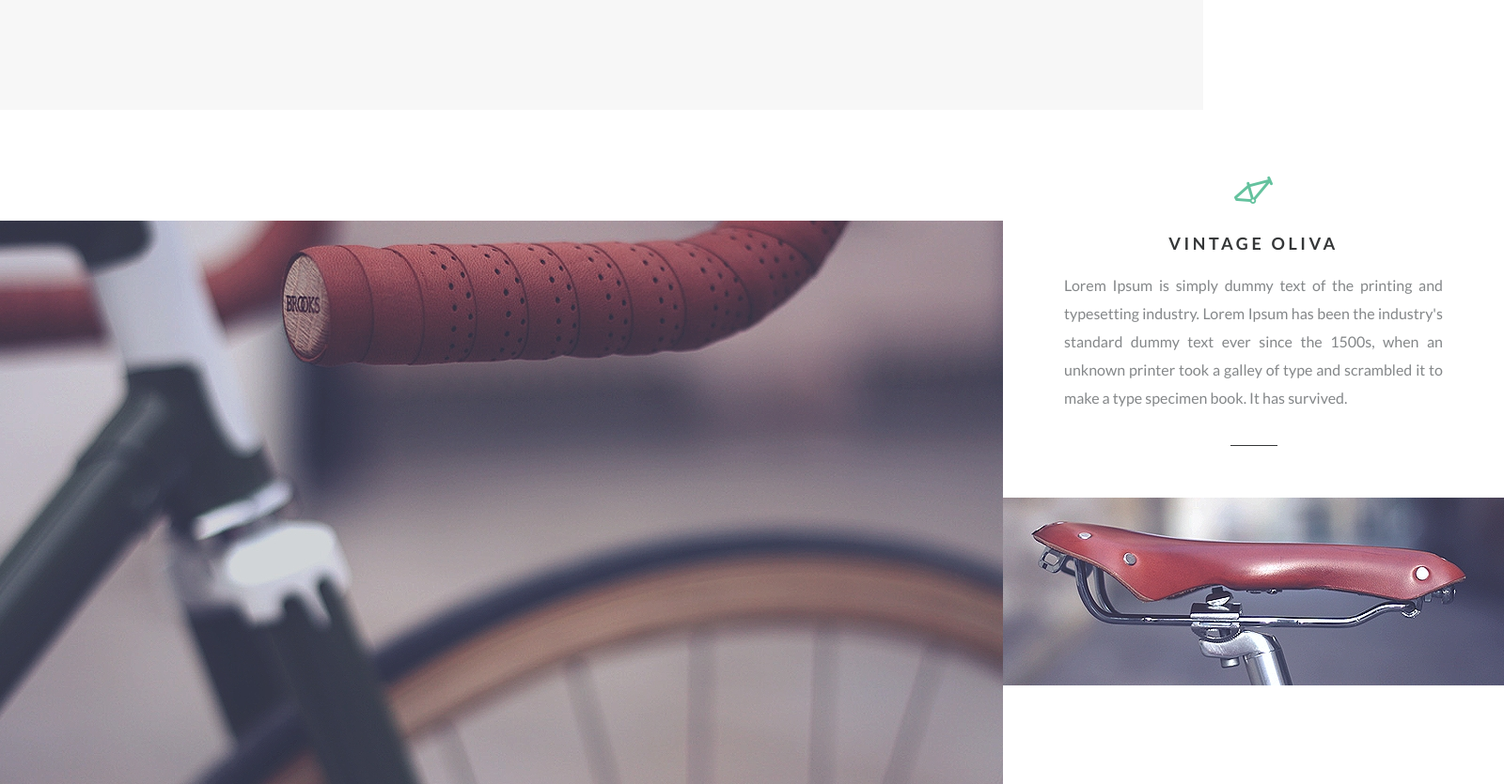
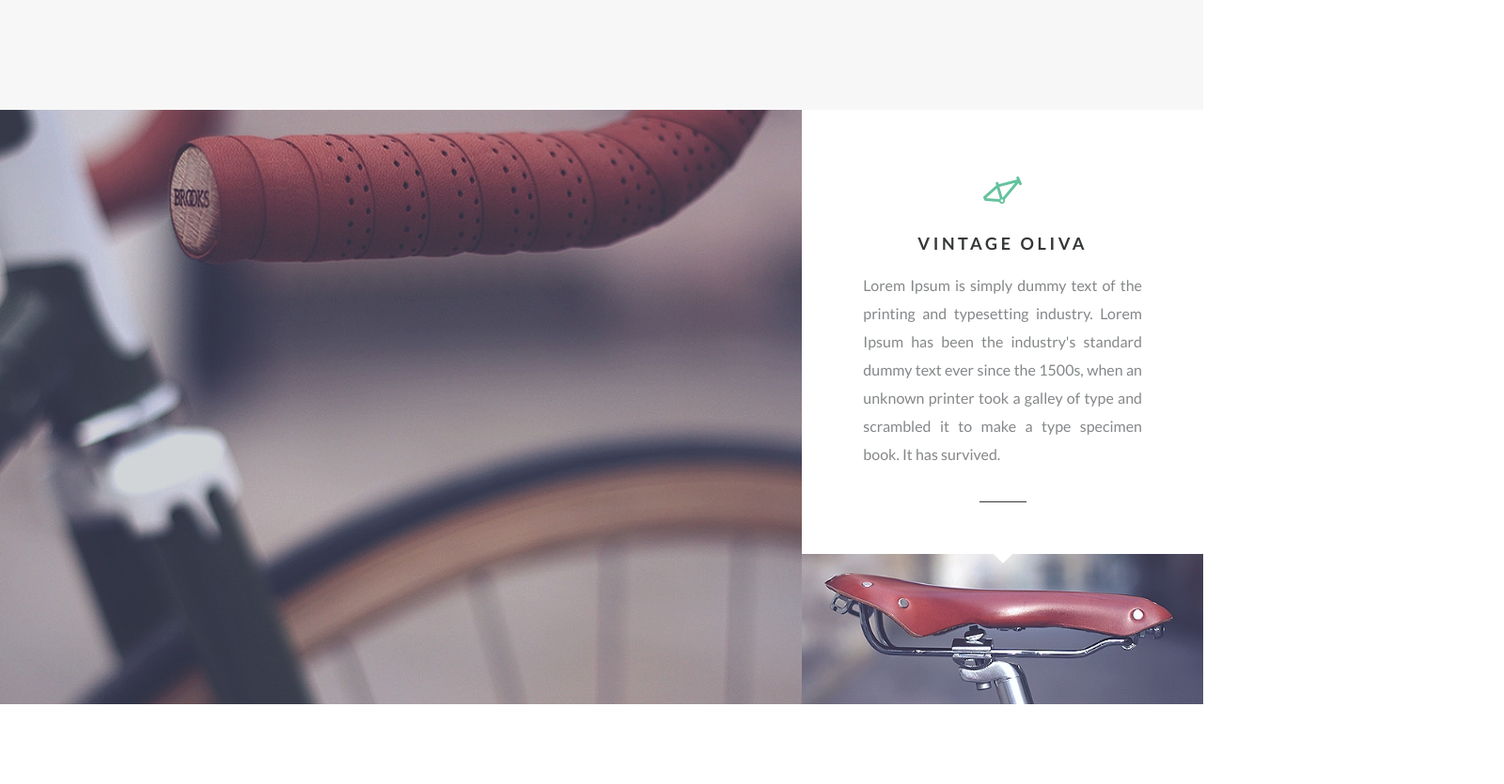
Before and after one commit to EvilNekromat777/Velocicle, a plain HTML site: page index.html in a window 1280 px wide. Shown: the part 1140-1975 px from the top of the page at 94% size, 1600 px wide, since content can reach past the window. After the commit the page ends 1890 px from the top, so only its background shows below. Drawn offline with nearby package versions, Linux system fonts and the light colour scheme.

Commit message:
feat: brands first row is finished

```diff
--- a/index.html
+++ b/index.html
@@ -64,7 +64,7 @@
                                     <h2 class="block__title">vintage Oliva</h2>
                                     <div class="block__text block__text_j">Lorem Ipsum is simply dummy text of the printing and typesetting industry. Lorem Ipsum has been the industry's standard dummy text ever since the 1500s, when an unknown printer took a galley of type and scrambled it to make a type specimen book. It has survived. </div>
                             </div>
-                            <div class="brands__image ibj">
+                            <div class="brands__image ibg">
                                 <img src="./images/brands/02.jpg" alt="foto">
                             </div>
                         </div>
--- a/scripts/script.js
+++ b/scripts/script.js
@@ -27,10 +27,10 @@ ready(() => {
 	});
 
 	// //IBG
-	// document.querySelectorAll(".ibg").forEach(el => {
-	// 	if(el.querySelector('img')){
-	// 		el.style.backgroundImage = 'url('+el.querySelector('img').getAttribute('src')+')';
-	// 		el.querySelector('img').style.display = 'none';
-	// 	}
-	// });
+	document.querySelectorAll(".ibg").forEach(el => {
+		if(el.querySelector('img')){
+			el.style.backgroundImage = 'url('+el.querySelector('img').getAttribute('src')+')';
+			el.querySelector('img').style.display = 'none';
+		}
+	});
 });
--- a/scss/index.scss
+++ b/scss/index.scss
@@ -144,13 +144,41 @@ $minwidth: 320px;
 
     &__content {
         padding: 70px 65px 55px 65px;
+        position: relative;
+
+        &:after {
+            content: '';
+            position: absolute;
+            bottom: -10px;
+            left: 50%;
+            margin: 0 0 0 -10px;
+            width: 0;
+            height: 0;
+            border-left: 10px solid transparent;
+            border-right: 10px solid transparent;
+            border-top: 10px solid #fff;
+
+
+        }
     }
 
-    &__image {}
+    &__image {
+        padding: 0 0 37.51% 0;
+    }
 }
 
 .item {
+    height: 100%;
+    display: block;
+    position: relative;
+
     &__logo {}
 
-    &__image {}
+    &__image {
+        position: absolute;
+        width: 100%;
+        height: 100%;
+        top: 0;
+        left: 0;
+    }
 }
```
Also changed, not shown: css/index.css.
